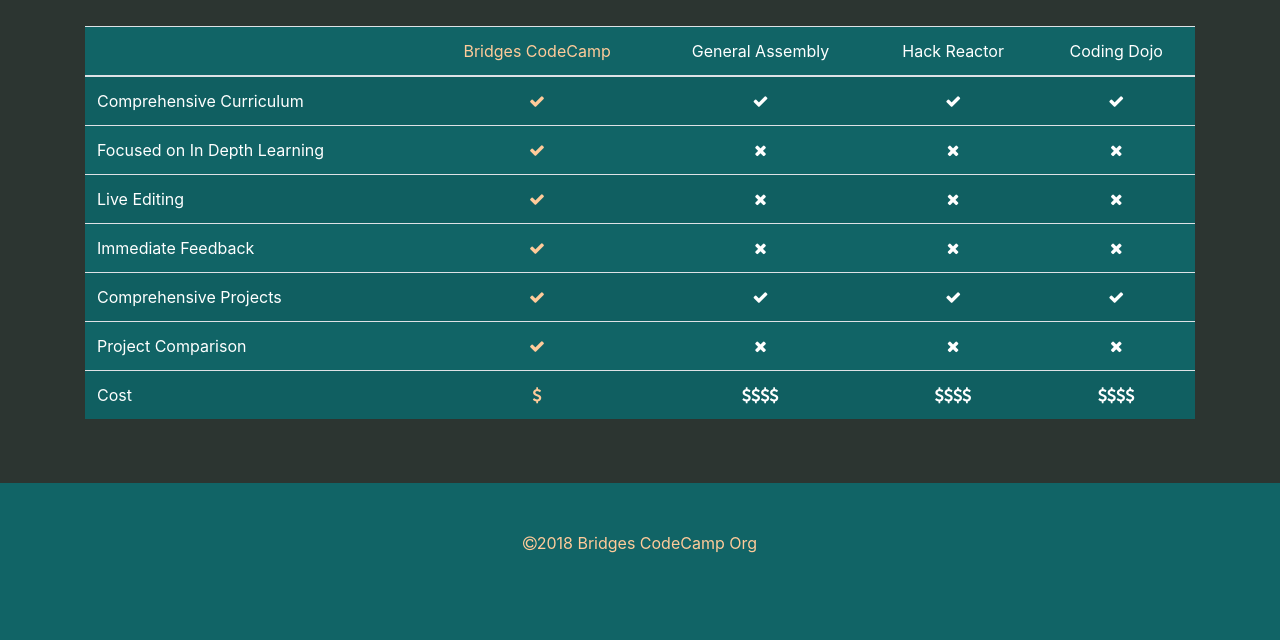
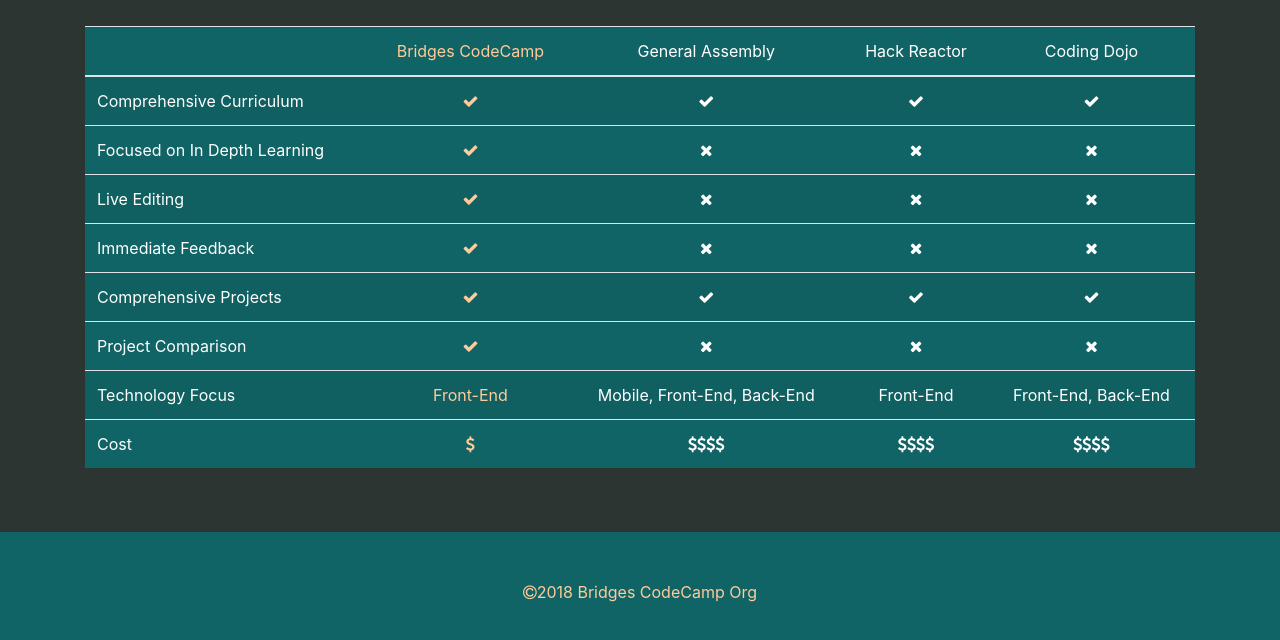
Before and after one commit to bridgescodecamp/home, a website: page coding-bootcamps-comparison.html in a window 1280 px wide. Shown: the part 174-814 px from the top of the page. Drawn offline with Linux system fonts and the light colour scheme.

Commit message:
Comparison content and clean up.

```diff
--- a/assets/sass/main.scss
+++ b/assets/sass/main.scss
@@ -17,8 +17,7 @@
 }
 
 .table {
-
 	th {
 	  font-weight: normal;
 	}
-  }
+}
--- a/coding-bootcamps-comparison.html
+++ b/coding-bootcamps-comparison.html
@@ -84,6 +84,13 @@
 						<td class="text-center"><span class="fa fa-close"></span></td>
 					</tr>
 					<tr>
+						<th scope="row">Technology Focus</th>
+						<td class="text-center text-light">Front-End</td>
+						<td class="text-center">Mobile, Front-End, Back-End</td>
+						<td class="text-center">Front-End</td>
+						<td class="text-center">Front-End, Back-End</td>
+					</tr>
+					<tr>
 						<th scope="row">Cost</th>
 						<td class="text-center text-light"><span class="fa fa-dollar"></span></td>
 						<td class="text-center"><span class="fa fa-dollar"></span><span class="fa fa-dollar"></span><span class="fa fa-dollar"><span class="fa fa-dollar"></span></span></span></td>
```
Also changed, not shown: index.html (+1 -1 lines).
